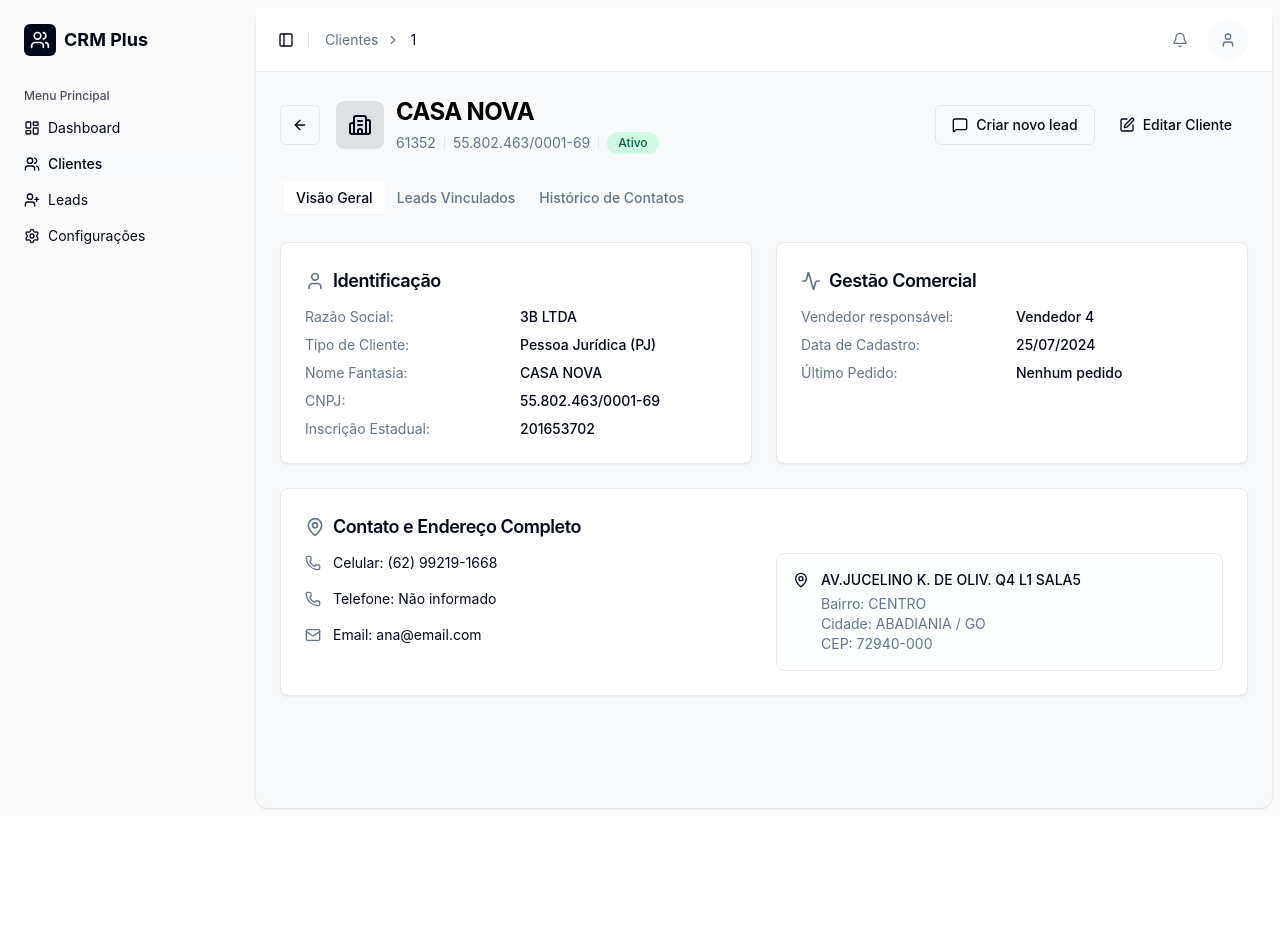
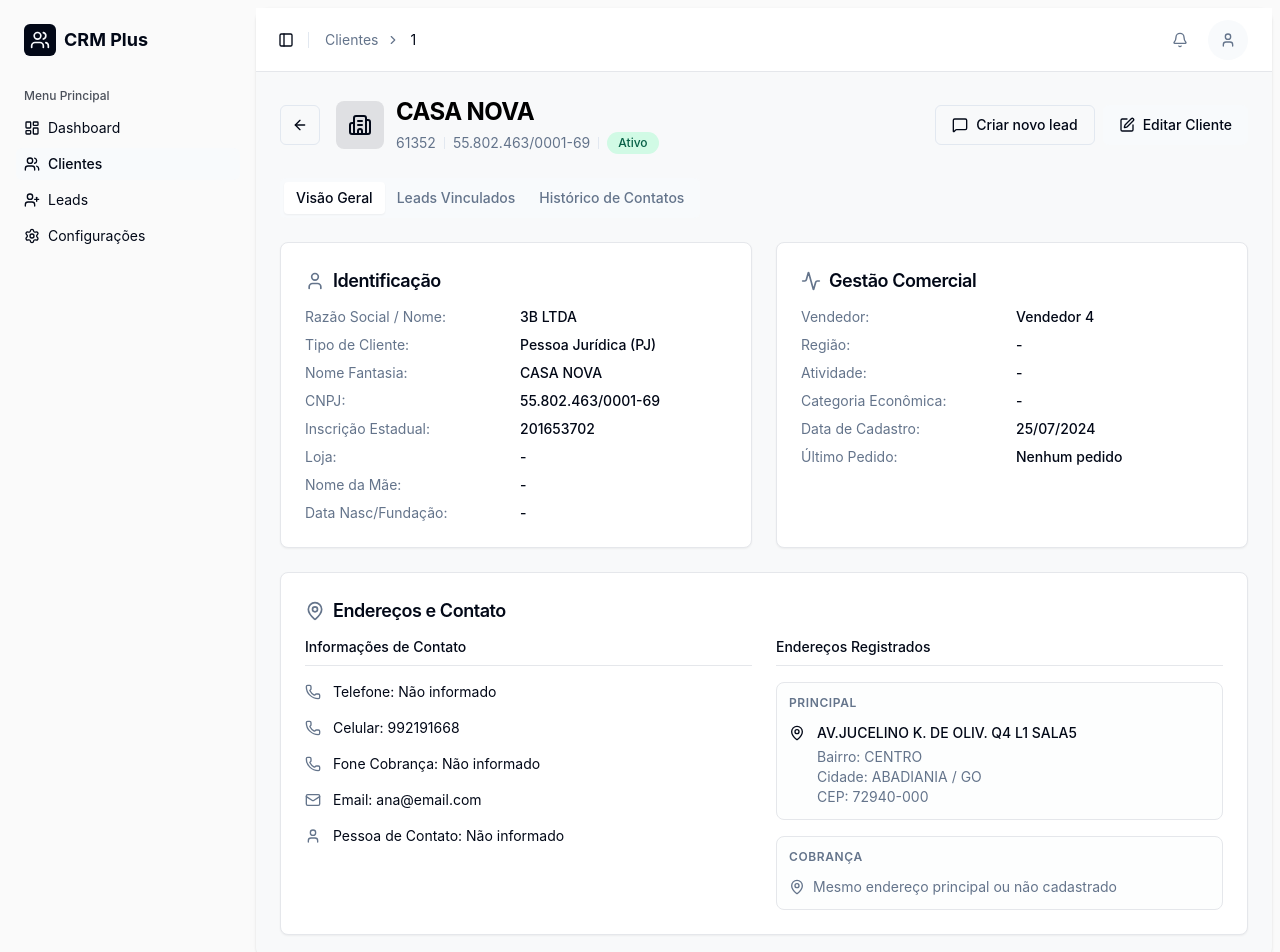
Before and after one commit to sntadriano/crm-ferro-e-a-o-qwjre1ybl, a React (Vite) app: page /clientes/1 in a window 1280 px wide. Shown: the top 952 px of the page. Before the commit the page ends 816 px from the top, so only its background shows below. Built offline with nearby package versions, Linux system fonts and the light colour scheme.

Commit message:
feat: Implement customer database management

```diff
--- a/src/components/customers/ImportDialog.tsx
+++ b/src/components/customers/ImportDialog.tsx
@@ -24,23 +24,19 @@ import { Customer } from '@/types/customer'
 import { generateCode } from '@/lib/formatters'
 import { Alert, AlertDescription } from '@/components/ui/alert'
 
-const mapRowToCustomer = (row: string[]): Omit<Customer, 'id' | 'registeredAt'> | null => {
+const mapRowToCustomer = (row: string[]): Omit<Customer, 'id'> | null => {
   if (row.length < 24) return null
 
-  const type = (row[22]?.trim().toUpperCase() === 'PF' ? 'PF' : 'PJ') as 'PF' | 'PJ'
+  const rawType = row[22]?.trim().toUpperCase()
+  const type = (rawType === 'PF' || rawType === 'F' ? 'PF' : 'PJ') as 'PF' | 'PJ'
   const document = row[23]?.trim()
   if (!document) return null
 
   return {
     code: row[0]?.trim() || generateCode(),
-    type,
     name: row[1]?.trim() || 'Sem Nome',
-    tradeName: row[2]?.trim(),
-    document,
-    stateRegistration: row[24]?.trim(),
-    phone: row[9]?.trim(),
-    mobile: row[10]?.trim(),
-    email: row[28]?.trim(),
+    tradeName: row[2]?.trim() || row[1]?.trim() || 'Sem Fantasia',
+    store: row[3]?.trim(),
     address: {
       street: row[4]?.trim() || '',
       neighborhood: row[5]?.trim() || '',
@@ -48,7 +44,28 @@ const mapRowToCustomer = (row: string[]): Omit<Customer, 'id' | 'registeredAt'>
       state: row[7]?.trim() || '',
       zip: row[8]?.trim() || '',
     },
+    phone: row[9]?.trim(),
+    mobile: row[10]?.trim(),
+    billingAddress: {
+      street: row[11]?.trim() || '',
+      neighborhood: row[12]?.trim() || '',
+      city: row[13]?.trim() || '',
+      state: row[14]?.trim() || '',
+      zip: row[15]?.trim() || '',
+    },
+    billingPhone: row[16]?.trim(),
     seller: row[17]?.trim() || 'Sem Vendedor',
+    region: row[18]?.trim(),
+    activity: row[19]?.trim(),
+    economicCategory: row[20]?.trim(),
+    registeredAt: row[21]?.trim() || new Date().toISOString().split('T')[0],
+    type,
+    document,
+    stateRegistration: row[24]?.trim() || 'ISENTO',
+    contact: row[25]?.trim(),
+    motherName: row[26]?.trim(),
+    birthDate: row[27]?.trim(),
+    email: row[28]?.trim(),
     status: 'Ativo',
   }
 }
@@ -118,16 +135,31 @@ export function ImportDialog() {
           row[0] = `CLI-${Math.floor(10000 + Math.random() * 90000)}`
           row[1] = `Empresa Importada ${i + 1}`
           row[2] = `Fantasia ${i + 1}`
+          row[3] = `Loja Matriz`
           row[4] = `Rua ${i}, 100`
           row[5] = `Bairro ${i}`
           row[6] = `São Paulo`
           row[7] = `SP`
           row[8] = `01000-000`
           row[9] = `(11) 3333-4444`
+          row[10] = `(11) 99999-4444`
+          row[11] = `Rua de Cobrança ${i}, 200`
+          row[12] = `Bairro Cobrança`
+          row[13] = `São Paulo`
+          row[14] = `SP`
+          row[15] = `02000-000`
+          row[16] = `(11) 3333-5555`
           row[17] = `Vendedor Automático`
+          row[18] = `Sudeste`
+          row[19] = `Comércio Varejista`
+          row[20] = `Varejo`
+          row[21] = new Date().toISOString().split('T')[0]
           row[22] = `PJ`
           row[23] = document
           row[24] = `ISENTO`
+          row[25] = `João Silva`
+          row[26] = ``
+          row[27] = ``
           row[28] = `contato${i}@empresa.com`
           return row
         })
@@ -179,10 +211,8 @@ export function ImportDialog() {
         <DialogHeader>
           <DialogTitle>Importar Clientes</DialogTitle>
           <DialogDescription>
-            Faça upload de uma planilha Excel (.xlsx) ou CSV contendo as colunas:{' '}
-            <code className="text-xs bg-muted px-1 rounded">codigo_</code>,{' '}
-            <code className="text-xs bg-muted px-1 rounded">descricao_</code>,{' '}
-            <code className="text-xs bg-muted px-1 rounded">cnpj_cpf_</code>, etc.
+            Faça upload de uma planilha Excel (.xlsx) ou CSV contendo as exatas 29 colunas do
+            esquema de dados.
           </DialogDescription>
         </DialogHeader>
 
--- a/src/hooks/use-customers.tsx
+++ b/src/hooks/use-customers.tsx
@@ -15,7 +15,7 @@ const MOCK_CUSTOMERS: Customer[] = [
     seller: 'Vendedor 4',
     registeredAt: '2024-07-25',
     email: 'ana@email.com',
-    mobile: '(62) 99219-1668',
+    mobile: '992191668',
     address: {
       street: 'AV.JUCELINO K. DE OLIV. Q4 L1 SALA5',
       neighborhood: 'CENTRO',
@@ -36,7 +36,7 @@ const MOCK_CUSTOMERS: Customer[] = [
     seller: 'Vendedor 2',
     registeredAt: '2012-03-05',
     email: 'carlos@email.com',
-    mobile: '(62) 99272-1489',
+    mobile: '992721489',
     address: {
       street: 'AV. ALMIRO DE AMORIM QD.10 LT.04',
       neighborhood: 'CONJ. FILOSTRO MACHADO',
@@ -53,59 +53,17 @@ const MOCK_CUSTOMERS: Customer[] = [
     tradeName: 'FERRAGISTA BORJAO',
     document: '25.318.988/0001-62',
     stateRegistration: '106689622',
-    status: 'Inativo',
+    status: 'Ativo',
     seller: 'Vendedor 2',
     registeredAt: '2017-01-23',
     email: 'mariana@email.com',
-    mobile: '(62) 99176-4177',
+    mobile: '991764177',
     address: {
       street: 'RUA 25 QD.28 LT.39 SL.02',
       neighborhood: 'PARQUE RESIDENCIAL DAS FL',
       city: 'ANAPOLIS',
       state: 'GO',
       zip: '75085-560',
-    },
-  },
-  {
-    id: '4',
-    code: '99001',
-    type: 'PF',
-    name: 'Roberto Alves da Costa',
-    tradeName: 'Roberto Costa',
-    document: '123.456.789-00',
-    stateRegistration: 'ISENTO',
-    status: 'Ativo',
-    seller: 'Vendedor 1',
-    registeredAt: '2023-11-10',
-    email: 'roberto@email.com',
-    mobile: '(11) 98888-7777',
-    address: {
-      street: 'Rua das Flores, 123',
-      neighborhood: 'Jardins',
-      city: 'São Paulo',
-      state: 'SP',
-      zip: '01400-000',
-    },
-  },
-  {
-    id: '5',
-    code: '99002',
-    type: 'PJ',
-    name: 'Tech Solutions Comércio LTDA',
-    tradeName: 'Tech Store',
-    document: '44.555.666/0001-77',
-    stateRegistration: '30111222',
-    status: 'Inativo',
-    seller: 'Vendedor 3',
-    registeredAt: '2022-05-20',
-    email: 'contato@techsol.com',
-    mobile: '(11) 94444-3333',
-    address: {
-      street: 'Av Paulista, 1000',
-      neighborhood: 'Bela Vista',
-      city: 'São Paulo',
-      state: 'SP',
-      zip: '01310-100',
     },
   },
 ]
@@ -123,7 +81,7 @@ interface CustomerContextType {
   customers: Customer[]
   addCustomer: (customer: Omit<Customer, 'id' | 'code' | 'registeredAt'>) => void
   processImport: (
-    rows: Omit<Customer, 'id' | 'registeredAt'>[],
+    rows: Omit<Customer, 'id'>[],
     onProgress: (stats: ProcessImportStats, warning?: string) => void,
   ) => Promise<ProcessImportStats>
   getCustomer: (id: string) => Customer | undefined
@@ -147,7 +105,7 @@ export function CustomerProvider({ children }: { children: React.ReactNode }) {
 
   const processImport = useCallback(
     async (
-      rows: Omit<Customer, 'id' | 'registeredAt'>[],
+      rows: Omit<Customer, 'id'>[],
       onProgress: (stats: ProcessImportStats, warning?: string) => void,
     ) => {
       const CHUNK_SIZE = 50
@@ -200,14 +158,12 @@ export function CustomerProvider({ children }: { children: React.ReactNode }) {
                   ...nextCustomers[existingIndex],
                   ...row,
                   id: nextCustomers[existingIndex].id,
-                  registeredAt: nextCustomers[existingIndex].registeredAt,
                 }
                 stats.updated++
               } else {
                 nextCustomers.unshift({
                   ...row,
                   id: Math.random().toString(36).substr(2, 9),
-                  registeredAt: new Date().toISOString().split('T')[0],
                 })
                 stats.created++
               }
--- a/src/pages/customers/CustomerDetailsPage.tsx
+++ b/src/pages/customers/CustomerDetailsPage.tsx
@@ -8,7 +8,6 @@ import {
   Mail,
   Activity,
   Edit,
-  Clock,
   MessageSquare,
   Briefcase,
 } from 'lucide-react'
@@ -94,9 +93,7 @@ export default function CustomerDetailsPage() {
               </CardHeader>
               <CardContent className="grid gap-4">
                 <div className="grid grid-cols-2 gap-2 text-sm">
-                  <div className="text-muted-foreground">
-                    {isPJ ? 'Razão Social' : 'Nome Completo'}:
-                  </div>
+                  <div className="text-muted-foreground">Razão Social / Nome:</div>
                   <div className="font-medium text-right sm:text-left">{customer.name}</div>
                   <div className="text-muted-foreground">Tipo de Cliente:</div>
                   <div className="font-medium text-right sm:text-left">
@@ -112,6 +109,16 @@ export default function CustomerDetailsPage() {
                   <div className="font-medium text-right sm:text-left">
                     {customer.stateRegistration || 'Isento'}
                   </div>
+                  <div className="text-muted-foreground">Loja:</div>
+                  <div className="font-medium text-right sm:text-left">{customer.store || '-'}</div>
+                  <div className="text-muted-foreground">Nome da Mãe:</div>
+                  <div className="font-medium text-right sm:text-left">
+                    {customer.motherName || '-'}
+                  </div>
+                  <div className="text-muted-foreground">Data Nasc/Fundação:</div>
+                  <div className="font-medium text-right sm:text-left">
+                    {customer.birthDate || '-'}
+                  </div>
                 </div>
               </CardContent>
             </Card>
@@ -124,8 +131,20 @@ export default function CustomerDetailsPage() {
               </CardHeader>
               <CardContent className="grid gap-4">
                 <div className="grid grid-cols-2 gap-2 text-sm">
-                  <div className="text-muted-foreground">Vendedor responsável:</div>
+                  <div className="text-muted-foreground">Vendedor:</div>
                   <div className="font-medium text-right sm:text-left">{customer.seller}</div>
+                  <div className="text-muted-foreground">Região:</div>
+                  <div className="font-medium text-right sm:text-left">
+                    {customer.region || '-'}
+                  </div>
+                  <div className="text-muted-foreground">Atividade:</div>
+                  <div className="font-medium text-right sm:text-left">
+                    {customer.activity || '-'}
+                  </div>
+                  <div className="text-muted-foreground">Categoria Econômica:</div>
+                  <div className="font-medium text-right sm:text-left">
+                    {customer.economicCategory || '-'}
+                  </div>
                   <div className="text-muted-foreground">Data de Cadastro:</div>
                   <div className="font-medium text-right sm:text-left">
                     {new Date(customer.registeredAt).toLocaleDateString('pt-BR')}
@@ -143,29 +162,44 @@ export default function CustomerDetailsPage() {
             <Card className="md:col-span-2">
               <CardHeader className="pb-3">
                 <CardTitle className="text-lg flex items-center gap-2">
-                  <MapPin className="h-5 w-5 text-muted-foreground" /> Contato e Endereço Completo
+                  <MapPin className="h-5 w-5 text-muted-foreground" /> Endereços e Contato
                 </CardTitle>
               </CardHeader>
               <CardContent>
                 <div className="grid md:grid-cols-2 gap-6 text-sm">
                   <div className="space-y-4">
+                    <div className="font-medium pb-2 border-b">Informações de Contato</div>
+                    <div className="flex items-center gap-3">
+                      <Phone className="h-4 w-4 text-muted-foreground" />{' '}
+                      <span>Telefone: {customer.phone || 'Não informado'}</span>
+                    </div>
                     <div className="flex items-center gap-3">
                       <Phone className="h-4 w-4 text-muted-foreground" />{' '}
                       <span>Celular: {customer.mobile || 'Não informado'}</span>
                     </div>
                     <div className="flex items-center gap-3">
                       <Phone className="h-4 w-4 text-muted-foreground" />{' '}
-                      <span>Telefone: {customer.phone || 'Não informado'}</span>
+                      <span>Fone Cobrança: {customer.billingPhone || 'Não informado'}</span>
                     </div>
                     <div className="flex items-center gap-3">
                       <Mail className="h-4 w-4 text-muted-foreground" />{' '}
                       <span>Email: {customer.email || 'Não informado'}</span>
                     </div>
+                    <div className="flex items-center gap-3">
+                      <UserIcon className="h-4 w-4 text-muted-foreground" />{' '}
+                      <span>Pessoa de Contato: {customer.contact || 'Não informado'}</span>
                     </div>
-                  <div className="space-y-3 bg-muted/30 p-4 rounded-lg border">
+                  </div>
+
+                  <div className="space-y-4">
+                    <div className="font-medium pb-2 border-b">Endereços Registrados</div>
+                    <div className="space-y-3 bg-muted/30 p-3 rounded-lg border">
+                      <p className="text-xs font-semibold text-muted-foreground uppercase tracking-wider">
+                        Principal
+                      </p>
                       {customer.address.street ? (
                         <div className="flex items-start gap-3">
-                        <MapPin className="h-4 w-4 text-primary mt-0.5" />
+                          <MapPin className="h-4 w-4 text-primary mt-0.5 shrink-0" />
                           <div>
                             <p className="font-medium">{customer.address.street}</p>
                             <p className="text-muted-foreground mt-1">
@@ -179,9 +213,38 @@ export default function CustomerDetailsPage() {
                         </div>
                       ) : (
                         <div className="text-muted-foreground flex items-center gap-2">
-                        <MapPin className="h-4 w-4" /> Endereço não cadastrado
+                          <MapPin className="h-4 w-4" /> Endereço principal não cadastrado
                         </div>
                       )}
+                    </div>
+
+                    <div className="space-y-3 bg-muted/30 p-3 rounded-lg border">
+                      <p className="text-xs font-semibold text-muted-foreground uppercase tracking-wider">
+                        Cobrança
+                      </p>
+                      {customer.billingAddress && customer.billingAddress.street ? (
+                        <div className="flex items-start gap-3">
+                          <MapPin className="h-4 w-4 text-primary mt-0.5 shrink-0" />
+                          <div>
+                            <p className="font-medium">{customer.billingAddress.street}</p>
+                            <p className="text-muted-foreground mt-1">
+                              Bairro: {customer.billingAddress.neighborhood}
+                            </p>
+                            <p className="text-muted-foreground">
+                              Cidade: {customer.billingAddress.city} /{' '}
+                              {customer.billingAddress.state}
+                            </p>
+                            <p className="text-muted-foreground">
+                              CEP: {customer.billingAddress.zip}
+                            </p>
+                          </div>
+                        </div>
+                      ) : (
+                        <div className="text-muted-foreground flex items-center gap-2 text-sm">
+                          <MapPin className="h-4 w-4" /> Mesmo endereço principal ou não cadastrado
+                        </div>
+                      )}
+                    </div>
                   </div>
                 </div>
               </CardContent>
```
Also changed, not shown: src/types/customer.ts (+11 -2 lines), .skip.config.json. Lines whose indentation alone changed are shown as unchanged.
